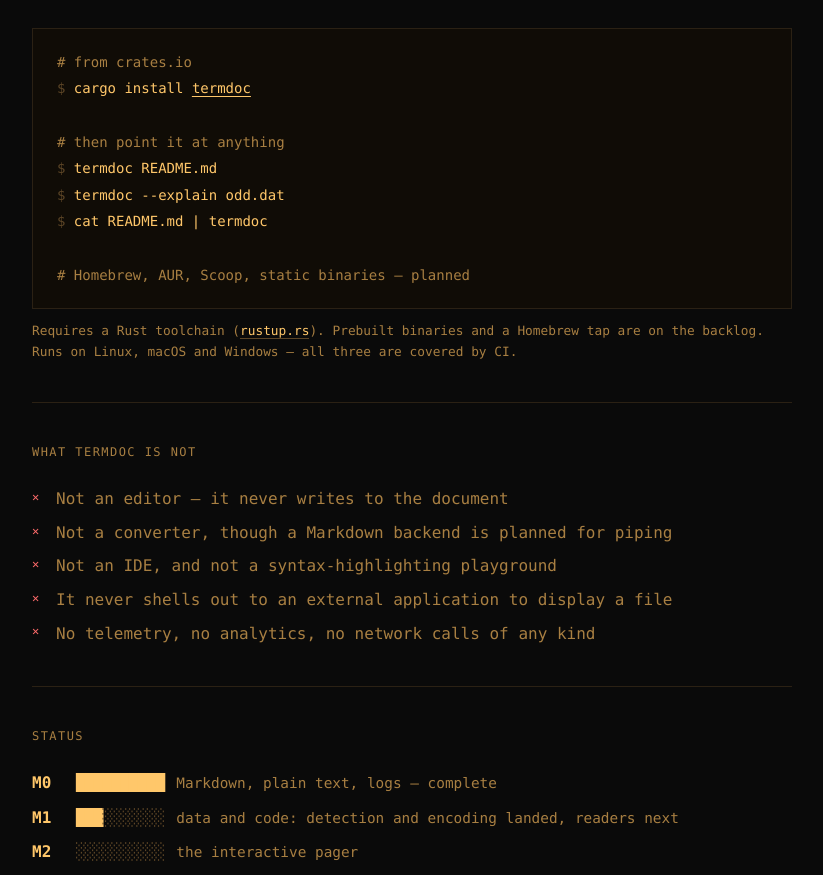
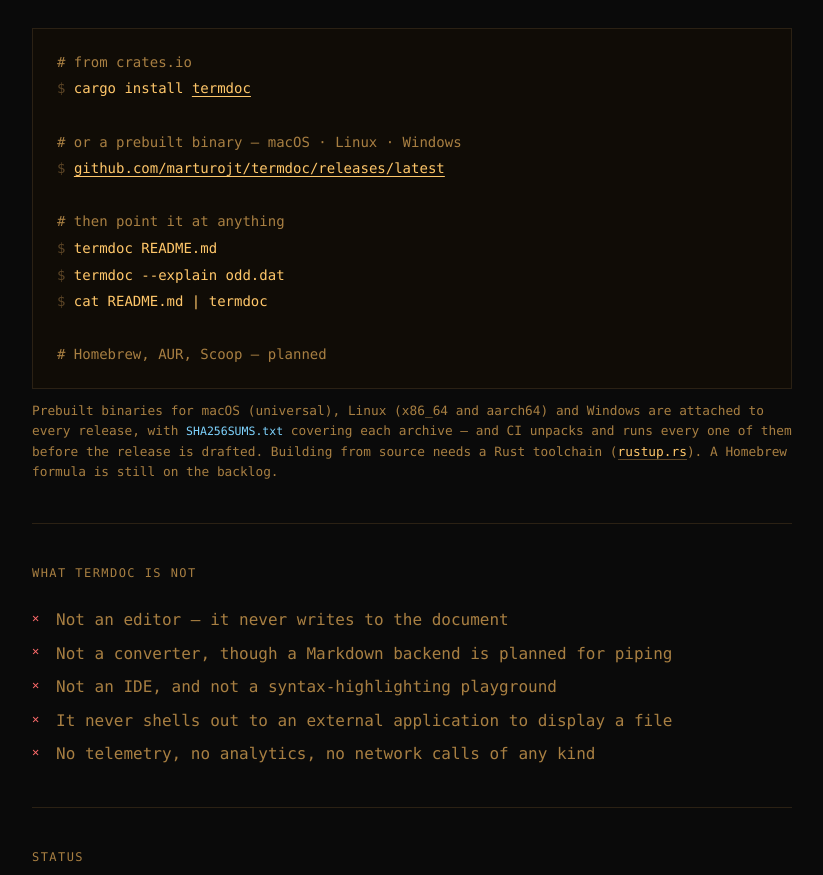
Before and after one commit to marturojt/termdoc-site, a Next.js app: page / in a window 1280 px wide. Shown: the part 2964-3839 px from the top of the page, without its empty margins (228-1051 px from the left). Built offline with nearby package versions, Linux system fonts and the light colour scheme.

Commit message:
Offer the prebuilt binaries, which now exist
The install block still said binaries were planned. v0.1.0 ships four archives
with checksums, and CI runs each one before the release is drafted — which is the
detail that makes downloading a binary reasonable, so the note says it.

```diff
--- a/app/page.tsx
+++ b/app/page.tsx
@@ -3,15 +3,20 @@
 const GITHUB = 'https://github.com/marturojt/termdoc'
 const CRATES = 'https://crates.io/crates/termdoc'
 
+const RELEASES = 'https://github.com/marturojt/termdoc/releases/latest'
+
 const installHtml = `<span class="comment"># from crates.io</span>
 <span class="prompt">$</span> cargo install <a href="${CRATES}" class="code-link">termdoc</a>
+
+<span class="comment"># or a prebuilt binary — macOS · Linux · Windows</span>
+<span class="prompt">$</span> <a href="${RELEASES}" class="code-link">github.com/marturojt/termdoc/releases/latest</a>
 
 <span class="comment"># then point it at anything</span>
 <span class="prompt">$</span> termdoc README.md
 <span class="prompt">$</span> termdoc --explain odd.dat
 <span class="prompt">$</span> cat README.md | termdoc
 
-<span class="comment"># Homebrew, AUR, Scoop, static binaries — planned</span>`
+<span class="comment"># Homebrew, AUR, Scoop — planned</span>`
 
 function Bar({ filled }: { filled: number }) {
   const total = 10
@@ -146,9 +151,11 @@
           <pre dangerouslySetInnerHTML={{ __html: installHtml }} />
         </div>
         <p className="install-note">
-          Requires a Rust toolchain (<a href="https://rustup.rs">rustup.rs</a>). Prebuilt
-          binaries and a Homebrew tap are on the backlog. Runs on Linux, macOS and Windows —
-          all three are covered by CI.
+          Prebuilt binaries for macOS (universal), Linux (x86_64 and aarch64) and Windows are
+          attached to every release, with <code>SHA256SUMS.txt</code> covering each archive —
+          and CI unpacks and runs every one of them before the release is drafted. Building
+          from source needs a Rust toolchain (<a href="https://rustup.rs">rustup.rs</a>). A
+          Homebrew formula is still on the backlog.
         </p>
       </section>
 
```
